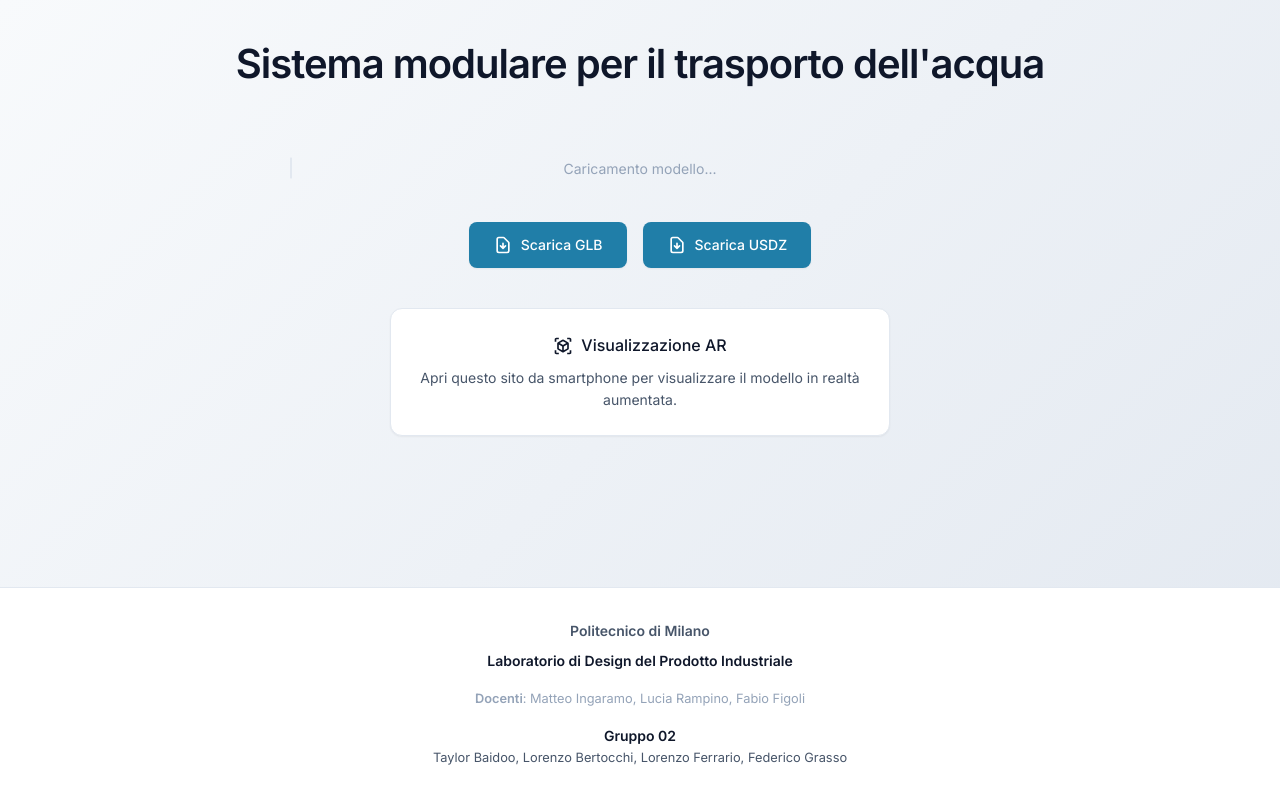
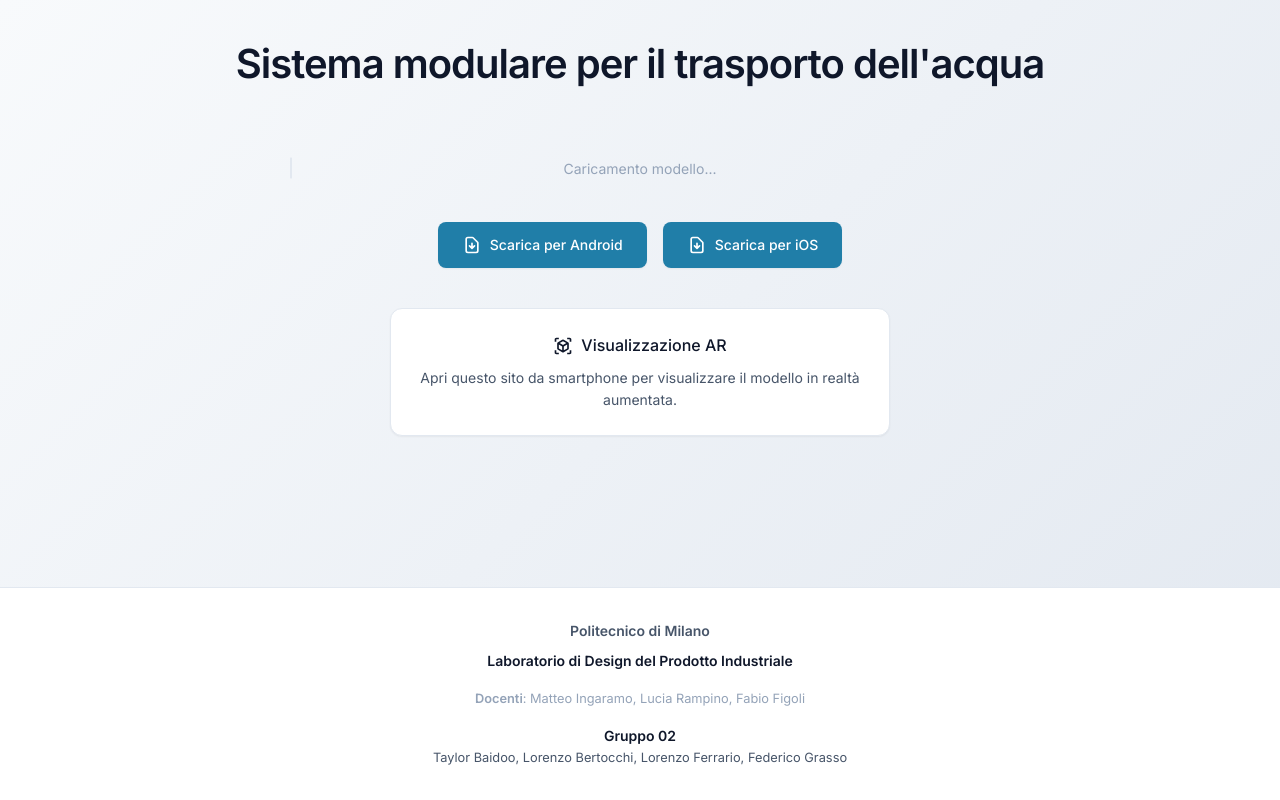
Before and after one commit to lorenzoferrario/gruppo02, a plain HTML site: page index.html in a window 1280 px wide. Drawn offline with nearby package versions, Linux system fonts and the light colour scheme.

Commit message:
index.html

```diff
--- a/index.html
+++ b/index.html
@@ -400,7 +400,7 @@
           <svg class="icon" fill="none" stroke="currentColor" viewBox="0 0 24 24">
             <path stroke-linecap="round" stroke-linejoin="round" stroke-width="2" d="M12 10v6m0 0l-3-3m3 3l3-3m2 8H7a2 2 0 01-2-2V5a2 2 0 012-2h5.586a1 1 0 01.707.293l5.414 5.414a1 1 0 01.293.707V19a2 2 0 01-2 2z"/>
           </svg>
-          Scarica GLB
+          Scarica per Android
         </a>
         <a href="https://github.com/lorenzoferrario/gruppo02/raw/refs/heads/main/Hippo.usdz"
            class="btn btn-secondary"
@@ -409,7 +409,7 @@
           <svg class="icon" fill="none" stroke="currentColor" viewBox="0 0 24 24">
             <path stroke-linecap="round" stroke-linejoin="round" stroke-width="2" d="M12 10v6m0 0l-3-3m3 3l3-3m2 8H7a2 2 0 01-2-2V5a2 2 0 012-2h5.586a1 1 0 01.707.293l5.414 5.414a1 1 0 01.293.707V19a2 2 0 01-2 2z"/>
           </svg>
-          Scarica USDZ
+          Scarica per iOS
         </a>
       </div>
 
```
